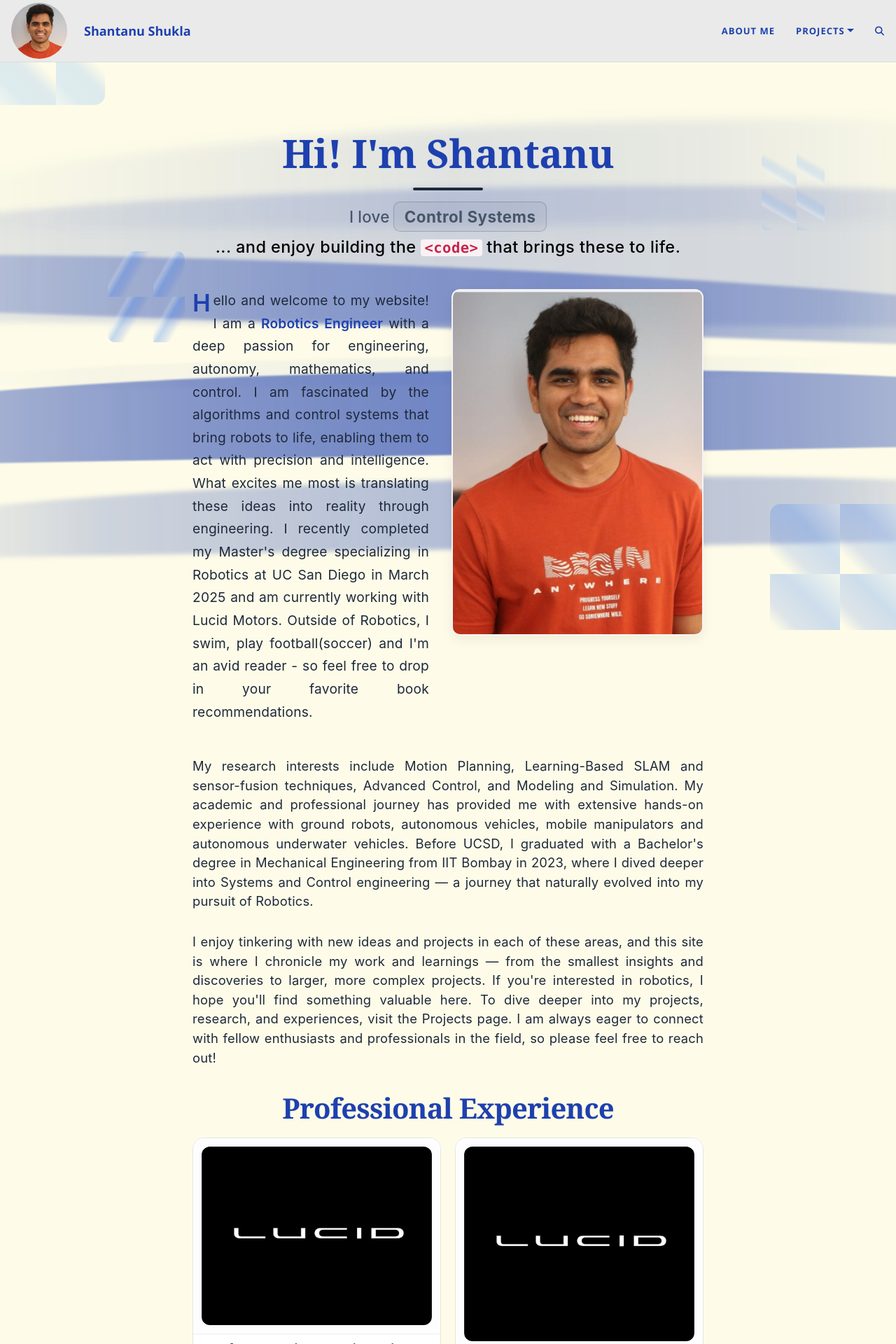
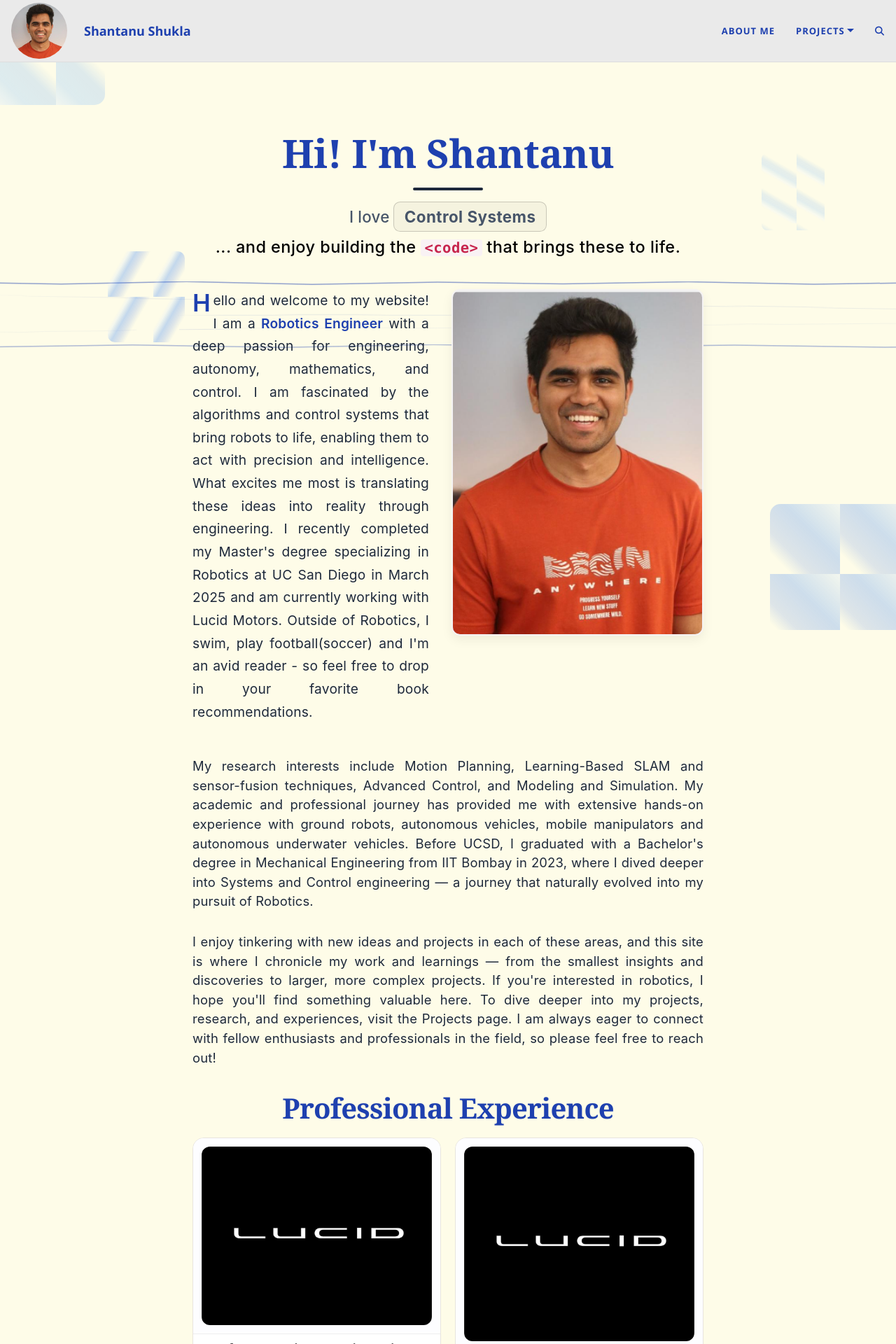
Before and after one commit to shantanusshukla/shantanusshukla.github.io, a Jekyll site: the page built from index.html, in a window 1280 px wide. Shown: the top 1920 px of the page at 70% size. Built offline with Jekyll 4.4.1, drawn with Linux system fonts in a browser that asks for light colours; the list of posts is cut into pages by our own code; comment, search, counter and statistics services are not loaded.

Commit message:
better waves

```diff
--- a/_layouts/base.html
+++ b/_layouts/base.html
@@ -31,7 +31,7 @@ common-js:
   <!-- Clean cream background -->
   <div class="animated-background"></div>
 
-  <!-- Natural flowing waves with depth effect -->
+  <!-- Natural flowing waves with thin sharp wavy lines -->
   <div class="wavy-background">
     <div class="wave-main"></div>
     <div class="wave-diverge-1"></div>
--- a/assets/css/wavy-animation.css
+++ b/assets/css/wavy-animation.css
@@ -1,4 +1,4 @@
-/* Natural Blue Wave Animation - Smooth and Serene */
+/* Thin, Sharp, Wavy Blue Lines - Split and Merge Effect */
 /* Using the exact same blue color as headings: #1e40af */
 
 .wavy-background {
@@ -12,107 +12,199 @@
   pointer-events: none;
 }
 
-/* Primary flowing wave - natural curve */
+/* Main wave - starts as one, splits, then merges back */
 .wave-main {
   position: absolute;
-  top: 60%;
+  top: 50%;
   left: -20%;
   width: 140%;
-  height: 120px;
-  background: linear-gradient(90deg,
-    transparent 0%,
-    rgba(30, 64, 175, 0.4) 10%,
-    rgba(30, 64, 175, 0.6) 30%,
-    rgba(30, 64, 175, 0.7) 50%,
-    rgba(30, 64, 175, 0.6) 70%,
-    rgba(30, 64, 175, 0.4) 90%,
-    transparent 100%
+  height: 8px; /* Much thinner */
+  background: rgba(30, 64, 175, 0.8); /* Darker */
+  transform: translateY(-50%);
+  border-radius: 50px;
+  /* Wavy clip-path for natural curves */
+  clip-path: polygon(
+    0% 50%, 8% 30%, 16% 70%, 24% 20%, 32% 80%, 40% 35%, 48% 65%,
+    56% 25%, 64% 75%, 72% 40%, 80% 60%, 88% 30%, 96% 70%, 100% 50%,
+    100% 45%, 96% 65%, 88% 25%, 80% 55%, 72% 35%, 64% 70%, 56% 20%,
+    48% 60%, 40% 30%, 32% 75%, 24% 15%, 16% 65%, 8% 25%, 0% 45%
   );
-  border-radius: 50% 50% 0 0;
-  transform: rotate(-2deg);
-  animation: flow-main 20s ease-in-out infinite;
-  filter: blur(1px);
+  animation: wave-split-merge 25s ease-in-out infinite;
 }
 
-/* Secondary wave - gentle divergence */
+/* First divergent wave - splits upward */
 .wave-diverge-1 {
   position: absolute;
   top: 45%;
+  left: -20%;
+  width: 140%;
+  height: 6px; /* Thinner */
+  background: rgba(30, 64, 175, 0.7); /* Darker */
+  transform: translateY(-50%);
+  border-radius: 50px;
+  /* More wavy pattern */
+  clip-path: polygon(
+    0% 50%, 10% 25%, 20% 75%, 30% 15%, 40% 85%, 50% 30%, 60% 70%,
+    70% 20%, 80% 80%, 90% 35%, 100% 65%,
+    100% 40%, 90% 10%, 80% 55%, 70% -5%, 60% 45%, 50% 5%, 40% 60%,
+    30% -10%, 20% 50%, 10% 0%, 0% 25%
+  );
+  animation: wave-diverge-up 25s ease-in-out infinite;
+}
+
+/* Second divergent wave - splits downward */
+.wave-diverge-2 {
+  position: absolute;
+  top: 55%;
+  left: -20%;
+  width: 140%;
+  height: 6px; /* Thinner */
+  background: rgba(30, 64, 175, 0.6); /* Darker */
+  transform: translateY(-50%);
+  border-radius: 50px;
+  /* Wavy pattern opposite to first wave */
+  clip-path: polygon(
+    0% 50%, 12% 75%, 24% 25%, 36% 85%, 48% 15%, 60% 70%, 72% 30%,
+    84% 80%, 96% 35%, 100% 65%,
+    100% 40%, 96% 10%, 84% 55%, 72% 5%, 60% 45%, 48% -10%, 36% 60%,
+    24% 0%, 12% 50%, 0% 25%
+  );
+  animation: wave-diverge-down 25s ease-in-out infinite;
+}
+
+/* Overlapping accent waves - very thin and sharp */
+.wave-depth-1 {
+  position: absolute;
+  top: 48%;
   left: -25%;
   width: 150%;
-  height: 80px;
-  background: linear-gradient(90deg,
-    transparent 0%,
-    rgba(30, 64, 175, 0.3) 15%,
-    rgba(30, 64, 175, 0.5) 40%,
-    rgba(30, 64, 175, 0.6) 60%,
-    rgba(30, 64, 175, 0.4) 80%,
-    transparent 100%
+  height: 3px; /* Very thin */
+  background: rgba(30, 64, 175, 0.5);
+  transform: translateY(-50%) rotate(0.5deg);
+  border-radius: 50px;
+  clip-path: polygon(
+    0% 50%, 15% 20%, 30% 80%, 45% 10%, 60% 90%, 75% 25%, 90% 75%, 100% 40%,
+    100% 35%, 90% 70%, 75% 20%, 60% 85%, 45% 5%, 30% 75%, 15% 15%, 0% 45%
   );
-  border-radius: 40% 60% 0 0;
-  transform: rotate(1deg);
-  animation: flow-diverge-1 25s ease-in-out infinite;
-  filter: blur(2px);
+  animation: wave-overlap-1 30s ease-in-out infinite;
 }
 
-/* Tertiary wave - soft background flow */
-.wave-diverge-2 {
+.wave-depth-2 {
   position: absolute;
-  top: 75%;
-  left: -15%;
-  width: 130%;
-  height: 100px;
-  background: linear-gradient(90deg,
-    transparent 0%,
-    rgba(30, 64, 175, 0.25) 20%,
-    rgba(30, 64, 175, 0.4) 50%,
-    rgba(30, 64, 175, 0.3) 80%,
-    transparent 100%
+  top: 52%;
+  left: -25%;
+  width: 150%;
+  height: 4px; /* Very thin */
+  background: rgba(30, 64, 175, 0.4);
+  transform: translateY(-50%) rotate(-0.3deg);
+  border-radius: 50px;
+  clip-path: polygon(
+    0% 50%, 18% 80%, 36% 20%, 54% 75%, 72% 25%, 90% 70%, 100% 45%,
+    100% 40%, 90% 65%, 72% 20%, 54% 70%, 36% 15%, 18% 75%, 0% 45%
   );
-  border-radius: 60% 40% 0 0;
-  transform: rotate(-1.5deg);
-  animation: flow-diverge-2 30s ease-in-out infinite;
-  filter: blur(3px);
+  animation: wave-overlap-2 35s ease-in-out infinite;
 }
 
-/* Deep background wave - atmospheric */
-.wave-depth-1 {
-  position: absolute;
-  top: 30%;
-  left: -30%;
-  width: 160%;
-  height: 200px;
-  background: linear-gradient(90deg,
-    transparent 0%,
-    rgba(30, 64, 175, 0.2) 25%,
-    rgba(30, 64, 175, 0.3) 50%,
-    rgba(30, 64, 175, 0.25) 75%,
-    transparent 100%
-  );
-  border-radius: 70% 30% 0 0;
-  transform: rotate(0.5deg);
-  animation: flow-depth 35s ease-in-out infinite;
-  filter: blur(5px);
+/* Split and merge animation - main wave */
+@keyframes wave-split-merge {
+  0%, 100% {
+    top: 50%;
+    opacity: 1;
+    transform: translateY(-50%) scaleY(1);
+  }
+  25% {
+    top: 50%;
+    opacity: 0.6;
+    transform: translateY(-50%) scaleY(0.3);
+  }
+  50% {
+    top: 50%;
+    opacity: 0.4;
+    transform: translateY(-50%) scaleY(0.1);
+  }
+  75% {
+    top: 50%;
+    opacity: 0.7;
+    transform: translateY(-50%) scaleY(0.5);
+  }
 }
 
-/* Ultra-soft background wave */
-.wave-depth-2 {
-  position: absolute;
-  top: 20%;
-  left: -10%;
-  width: 120%;
-  height: 150px;
-  background: linear-gradient(90deg,
-    transparent 0%,
-    rgba(30, 64, 175, 0.15) 30%,
-    rgba(30, 64, 175, 0.25) 50%,
-    rgba(30, 64, 175, 0.2) 70%,
-    transparent 100%
-  );
-  border-radius: 80% 20% 0 0;
-  transform: rotate(-0.8deg);
-  animation: flow-depth-2 40s ease-in-out infinite;
-  filter: blur(8px);
+/* Divergent wave animations */
+@keyframes wave-diverge-up {
+  0%, 100% {
+    top: 50%;
+    opacity: 0;
+    transform: translateY(-50%) translateX(0) scaleY(0.1);
+  }
+  25% {
+    top: 45%;
+    opacity: 0.7;
+    transform: translateY(-50%) translateX(-15px) scaleY(1);
+  }
+  50% {
+    top: 40%;
+    opacity: 0.9;
+    transform: translateY(-50%) translateX(-25px) scaleY(1.2);
+  }
+  75% {
+    top: 45%;
+    opacity: 0.6;
+    transform: translateY(-50%) translateX(-10px) scaleY(0.8);
+  }
+}
+
+@keyframes wave-diverge-down {
+  0%, 100% {
+    top: 50%;
+    opacity: 0;
+    transform: translateY(-50%) translateX(0) scaleY(0.1);
+  }
+  25% {
+    top: 55%;
+    opacity: 0.6;
+    transform: translateY(-50%) translateX(15px) scaleY(1);
+  }
+  50% {
+    top: 60%;
+    opacity: 0.8;
+    transform: translateY(-50%) translateX(25px) scaleY(1.1);
+  }
+  75% {
+    top: 55%;
+    opacity: 0.5;
+    transform: translateY(-50%) translateX(10px) scaleY(0.7);
+  }
+}
+
+/* Overlapping wave animations */
+@keyframes wave-overlap-1 {
+  0%, 100% {
+    transform: translateY(-50%) rotate(0.5deg) translateX(0);
+    opacity: 0.5;
+  }
+  33% {
+    transform: translateY(-50%) rotate(1deg) translateX(-20px);
+    opacity: 0.7;
+  }
+  66% {
+    transform: translateY(-50%) rotate(0deg) translateX(15px);
+    opacity: 0.3;
+  }
+}
+
+@keyframes wave-overlap-2 {
+  0%, 100% {
+    transform: translateY(-50%) rotate(-0.3deg) translateX(0);
+    opacity: 0.4;
+  }
+  40% {
+    transform: translateY(-50%) rotate(-0.8deg) translateX(18px);
+    opacity: 0.6;
+  }
+  80% {
+    transform: translateY(-50%) rotate(0.2deg) translateX(-22px);
+    opacity: 0.2;
+  }
 }
 
 /* Natural flowing animations - smooth and serene */
```
